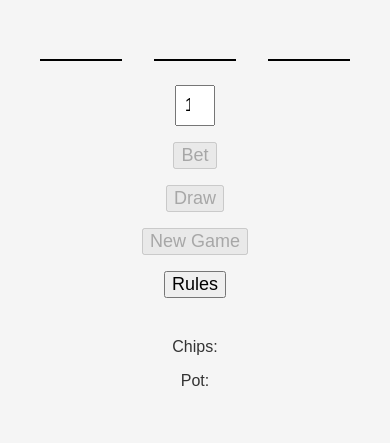
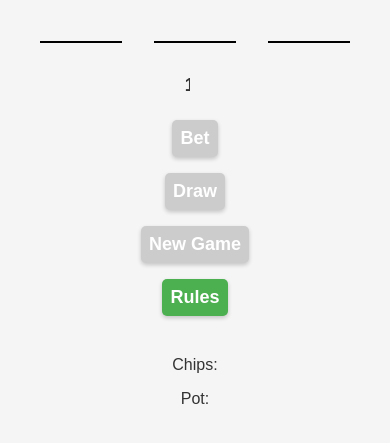
Before and after one commit to oscarpark0/Acey-Deucey, a plain HTML site: page index.html in a window 390 px wide. Shown: the part 61-504 px from the top of the page. Drawn offline with Linux system fonts and the light colour scheme; no server answers.

Commit message:
Update styles.css

```diff
--- a/styles.css
+++ b/styles.css
@@ -9,15 +9,18 @@
   background-color: #f5f5f5;
   color: #333;
 }
+
 h1 {
   text-align: center;
 }
+
 #game-board {
   display: flex;
   justify-content: space-around;
   max-width: 90vw;
   margin: auto;
 }
+
 .card {
   flex: 1 0 auto;
   max-width: 20rem;
@@ -27,10 +30,12 @@
   background-color: white;
   margin: 1rem;
 }
+
 .card img {
   width: 100%;
   height: auto;
 }
+
 /* Adding CSS for ace buttons */
 .ace-button {
   background-color: #4CAF50;
@@ -45,12 +50,14 @@
   margin: 4px 2px;
   cursor: pointer;
 }
+
 #ace-high-button-1,
 #ace-low-button-1,
 #ace-high-button-3,
 #ace-low-button-3 {
   display: block;
 }
+
 #controls {
   display: flex;
   justify-content: space-around;
@@ -59,31 +66,124 @@
   max-width: 90vw;
   margin: auto;
 }
+
 #controls button,
 #controls input {
   flex-grow: 1;
   margin: 0.5rem;
 }
+
 #bet-input {
   padding: 0.5rem;
   min-width: 0;
   max-width: 6%;
 }
+
 #info {
   text-align: center;
   padding: 1rem;
 }
+
 #rules-button {
   flex-grow: 1;
   margin: 0.5rem;
 }
+
 @media screen and (max-width: 600px) {
   #controls {
     flex-direction: column;
   }
+
   /* Adding a new style for buttons and inputs on small screens */
   #controls button,
   #controls input {
-    font-size: 18px; /* adjust this value as needed */
+    font-size: 18px;
+    /* adjust this value as needed */
+  }
+
+  #controls button {
+    padding: 0.5rem;
+    margin: 0.5rem;
+    /* adjust this value as needed */
+    font-size: 18px;
+    /* adjust this value as needed */
+    font-weight: bold;
+    /* adjust this value as needed */
+    border-radius: 5px;
+    /* adjust this value as needed */
+    background-color: #4CAF50;
+    /* Green */
+    color: white;
+    border: none;
+    cursor: pointer;
+    transition: all 0.3s ease;
+    /* add this line to add a hover effect */
+    box-shadow: 0 2px 4px rgba(0, 0, 0, 0.2);
+
+  }
+
+  #controls button:hover {
+    background-color: #3e8e41;
+    /* Darker green */
+    box-shadow: 0 4px 8px rgba(0, 0, 0, 0.2);
+    /* add this line to add a hover effect */
+  }
+
+  #controls button:active {
+    background-color: #3e8e41;
+    /* Darker green */
+    box-shadow: 0 2px 4px rgba(0, 0, 0, 0.2);
+    /* add this line to add a hover effect */
+  }
+
+  #controls input {
+    padding: 0.5rem;
+    margin: 0.5rem;
+    /* adjust this value as needed */
+    font-size: 18px;
+    /* adjust this value as needed */
+    font-weight: bold;
+    /* adjust this value as needed */
+    border-radius: 5px;
+    /* adjust this value as needed */
+    background-color: #f5f5f5;
+    /* Light gray */
+    color: #333;
+    border: none;
+    text-align: center;
+    /* add this line to center the input */
+  }
+
+  #controls input:focus {
+    outline: none;
+    /* add this line to remove the default focus outline */
+
+    background-color: #e0e0e0;
+    /* Light gray */
+    color: #333;
+    border: none;
+    text-align: center;
+    /* add this line to center the input */
+  }
+
+  #controls button:disabled {
+    background-color: #ccc;
+    /* Gray */
+    cursor: not-allowed;
+    /* add this line to disable the button */
+  }
+
+  #controls button:disabled:hover {
+    background-color: #ccc;
+    /* Gray */
+    cursor: not-allowed;
+    /* add this line to disable the button */
+  }
+
+  #controls button:disabled:active {
+    background-color: #ccc;
+    /* Gray */
+    cursor: not-allowed;
+    /* add this line to disable the button */
   }
 }
```
